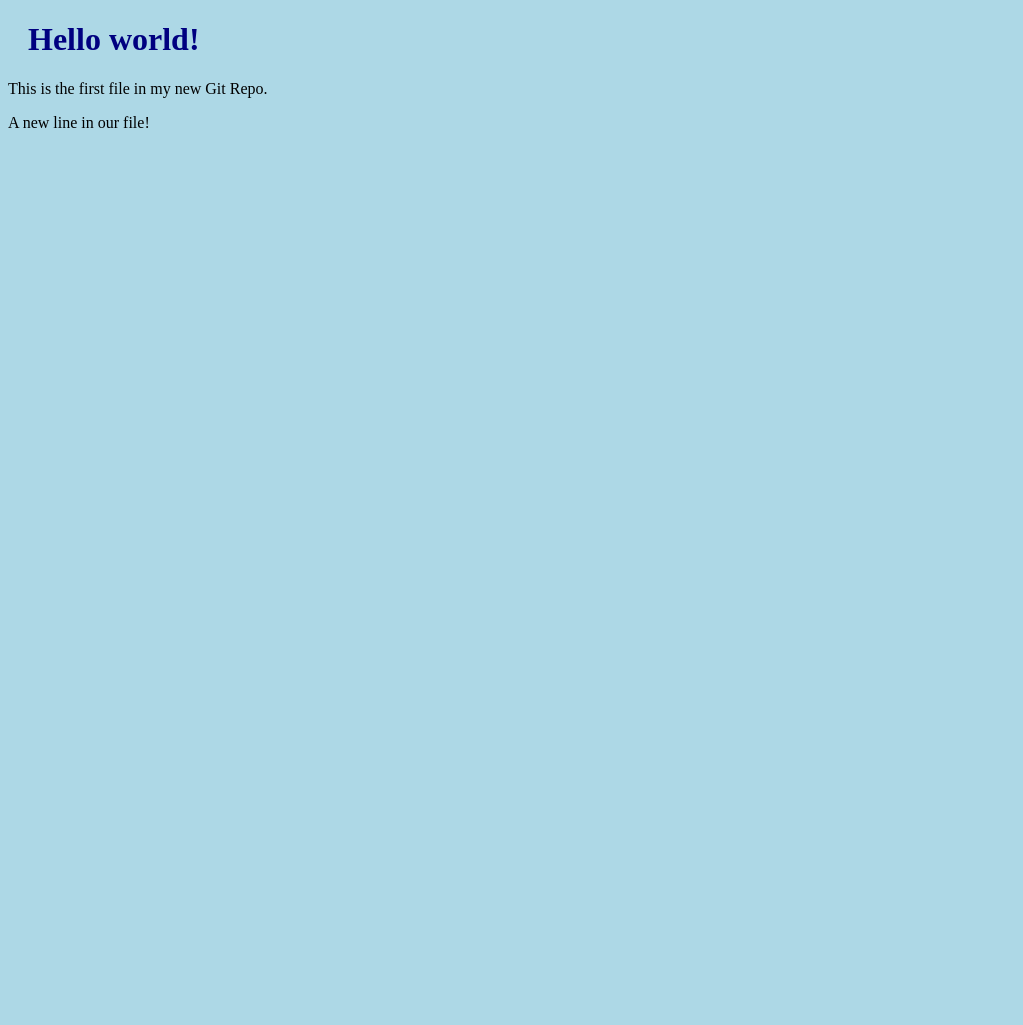
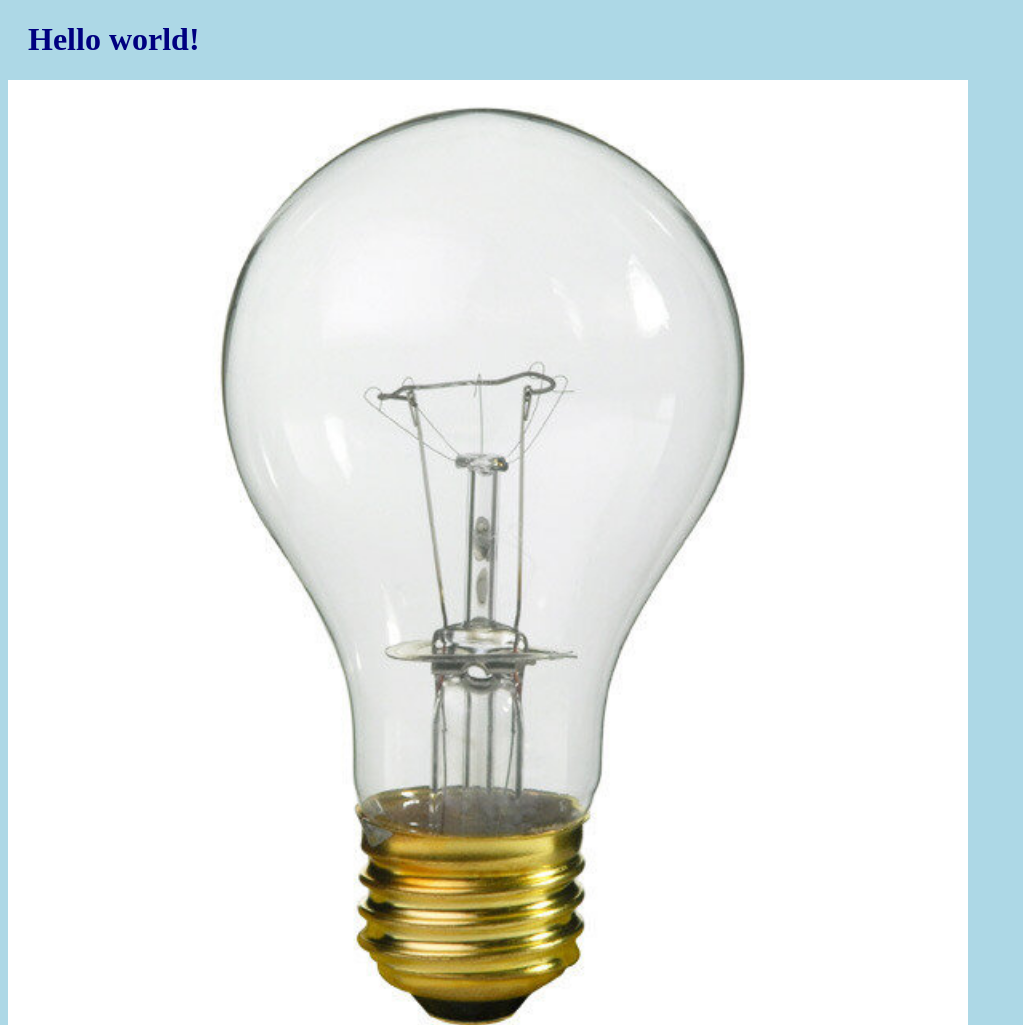
Before and after one commit to soltyr/soltyr.github.io, a plain HTML site: page blub.html in a window 1280 px wide. Shown: the top 1025 px of the page, without its empty margins (0-1023 px from the left). Before the commit the page ends 800 px from the top, so only its background shows below. Drawn offline with Linux system fonts and the light colour scheme.

Commit message:
Added blub Image to Hello World

```diff
--- a/blub.html
+++ b/blub.html
@@ -7,6 +7,8 @@
 <body>
 
 <h1>Hello world!</h1>
+<div><img src="A19.jpg" alt="This is a nice blub!"
+style="width:100%;max-width:960px"></div>
 <p>This is the first file in my new Git Repo.</p>
 <p>A new line in our file!</p>
 
```
Also changed, not shown: A19.jpg (added).
